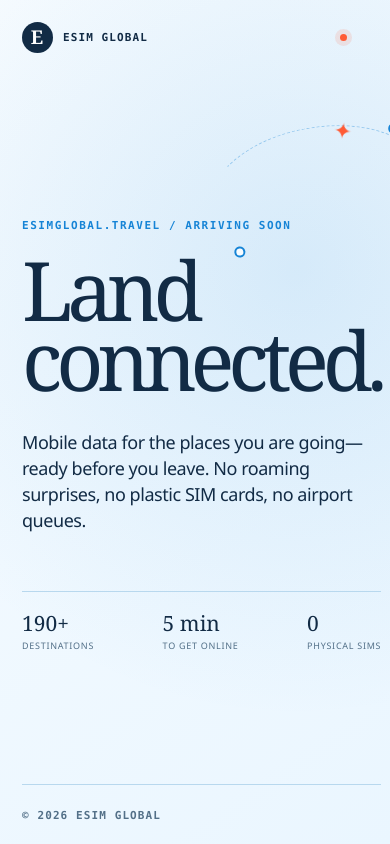
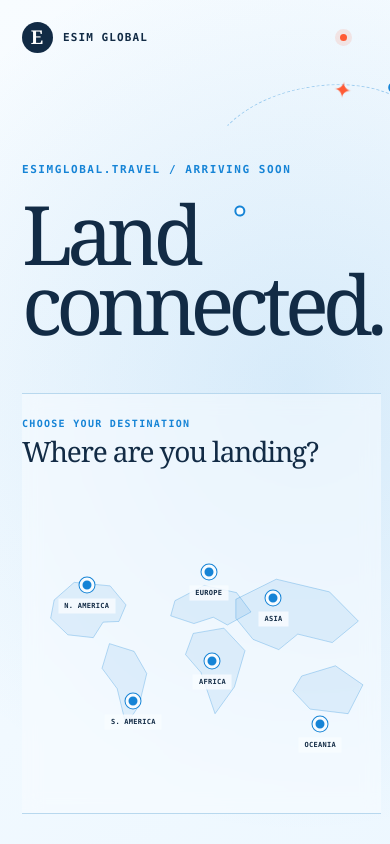
Before and after one commit to KTG1/esimglobal.travel, a Next.js app: page / in a window 390 px wide. Shown: the top 844 px of the page. Built offline with nearby package versions, Linux system fonts and the light colour scheme.

Commit message:
Add interactive destination map

```diff
--- /dev/null
+++ b/app/WorldMap.js
@@ -0,0 +1,100 @@
+"use client";
+
+import { useState } from "react";
+
+const regions = {
+  "North America": ["Canada", "Mexico", "United States", "Costa Rica", "Dominican Republic", "Jamaica"],
+  "South America": ["Argentina", "Brazil", "Chile", "Colombia", "Ecuador", "Peru", "Uruguay"],
+  Europe: ["France", "Germany", "Greece", "Italy", "Netherlands", "Portugal", "Spain", "Switzerland", "Türkiye", "United Kingdom"],
+  Africa: ["Egypt", "Kenya", "Morocco", "Nigeria", "South Africa", "Tanzania", "Tunisia"],
+  Asia: ["China", "India", "Indonesia", "Japan", "Malaysia", "Singapore", "South Korea", "Thailand", "United Arab Emirates", "Vietnam"],
+  Oceania: ["Australia", "Fiji", "New Zealand"],
+};
+
+const pins = [
+  { name: "North America", x: 18, y: 31, short: "N. America" },
+  { name: "South America", x: 31, y: 66, short: "S. America" },
+  { name: "Europe", x: 52, y: 27, short: "Europe" },
+  { name: "Africa", x: 53, y: 54, short: "Africa" },
+  { name: "Asia", x: 70, y: 35, short: "Asia" },
+  { name: "Oceania", x: 83, y: 73, short: "Oceania" },
+];
+
+export default function WorldMap() {
+  const [selectedRegion, setSelectedRegion] = useState(null);
+  const [selectedCountry, setSelectedCountry] = useState(null);
+
+  function chooseRegion(region) {
+    setSelectedRegion(region);
+    setSelectedCountry(null);
+  }
+
+  return (
+    <section className="destinationFinder" aria-labelledby="destination-title">
+      <div className="finderHeader">
+        <div>
+          <p className="finderStep">Choose your destination</p>
+          <h2 id="destination-title">
+            {selectedRegion ? selectedRegion : "Where are you landing?"}
+          </h2>
+        </div>
+        {selectedRegion && (
+          <button className="resetMap" type="button" onClick={() => chooseRegion(null)}>
+            View all continents
+          </button>
+        )}
+      </div>
+
+      <div className={`mapLayout ${selectedRegion ? "hasSelection" : ""}`}>
+        <div className="mapStage" aria-label="Select a continent from the world map">
+          <svg className="worldSilhouette" viewBox="0 0 1000 500" aria-hidden="true">
+            <path d="M80 115 137 65l102 10 45 54-20 47-45 2-28 44-72-8-49-47Z" />
+            <path d="m237 239 70 22 36 63-22 91-37 55-25-103-43-58Z" />
+            <path d="m423 117 83-43 92 20 41 55-67 37-40-22-55 18-66-22Z" />
+            <path d="m475 210 87-15 60 64-30 103-55 76-40-117-44-51Z" />
+            <path d="m596 113 115-57 151 36 82 83-74 61-98-24-54 44-73-29-49-60Z" />
+            <path d="m783 331 96-29 78 54-42 82-108-13-49-52Z" />
+          </svg>
+
+          {pins.map((pin) => (
+            <button
+              className={`mapPin ${selectedRegion === pin.name ? "active" : ""}`}
+              key={pin.name}
+              type="button"
+              style={{ left: `${pin.x}%`, top: `${pin.y}%` }}
+              onClick={() => chooseRegion(pin.name)}
+              aria-pressed={selectedRegion === pin.name}
+            >
+              <span>{pin.short}</span>
+            </button>
+          ))}
+        </div>
+
+        {selectedRegion && (
+          <div className="countryPanel" aria-live="polite">
+            <p className="countryPrompt">Now choose a country</p>
+            <div className="countryList">
+              {regions[selectedRegion].map((country) => (
+                <button
+                  key={country}
+                  type="button"
+                  className={selectedCountry === country ? "selected" : ""}
+                  onClick={() => setSelectedCountry(country)}
+                  aria-pressed={selectedCountry === country}
+                >
+                  <span>{country}</span>
+                  <span aria-hidden="true">{selectedCountry === country ? "✓" : "↗"}</span>
+                </button>
+              ))}
+            </div>
+            {selectedCountry && (
+              <p className="selectionNote">
+                <strong>{selectedCountry}</strong> selected. Plans will be available at launch.
+              </p>
+            )}
+          </div>
+        )}
+      </div>
+    </section>
+  );
+}
--- a/app/globals.css
+++ b/app/globals.css
@@ -42,10 +42,33 @@ main {
 .status { display: flex; align-items: center; gap: 9px; }
 .status i { width: 7px; height: 7px; border-radius: 50%; background: var(--signal); box-shadow: 0 0 0 5px rgba(255,91,53,.13); }
 
-.hero { position: relative; align-self: center; max-width: 860px; padding: 12vh 0; }
+.hero { position: relative; align-self: center; width: 100%; max-width: 1180px; padding: 12vh 0; }
 .eyebrow { margin: 0 0 22px; color: var(--ocean); font: 700 11px/1.2 "SFMono-Regular", Consolas, monospace; letter-spacing: .14em; }
 h1 { max-width: 780px; margin: 0; font: 400 clamp(64px, 11vw, 150px)/.86 Georgia, "Times New Roman", serif; letter-spacing: -.075em; }
 .intro { max-width: 620px; margin: 34px 0 0; font-size: clamp(18px, 2.2vw, 25px); line-height: 1.45; letter-spacing: -.025em; }
+
+.destinationFinder { margin-top: 54px; border-top: 1px solid var(--line); border-bottom: 1px solid var(--line); background: rgba(248,252,255,.56); backdrop-filter: blur(9px); }
+.finderHeader { display: flex; align-items: end; justify-content: space-between; gap: 24px; padding: 24px 0 18px; }
+.finderStep, .countryPrompt { margin: 0 0 7px; color: var(--ocean); font: 700 10px/1.2 "SFMono-Regular", Consolas, monospace; letter-spacing: .13em; text-transform: uppercase; }
+.finderHeader h2 { margin: 0; font: 400 clamp(28px, 4vw, 46px)/1 Georgia, "Times New Roman", serif; letter-spacing: -.04em; }
+.resetMap { border: 0; padding: 8px 0; color: var(--ink); background: transparent; font: 700 10px/1.2 "SFMono-Regular", Consolas, monospace; letter-spacing: .08em; text-transform: uppercase; cursor: pointer; border-bottom: 1px solid var(--ink); }
+
+.mapLayout { display: grid; grid-template-columns: 1fr; min-height: 330px; transition: grid-template-columns .4s ease; }
+.mapLayout.hasSelection { grid-template-columns: minmax(0, 1.6fr) minmax(280px, .8fr); }
+.mapStage { position: relative; min-height: 330px; overflow: hidden; }
+.worldSilhouette { position: absolute; inset: 5% 1% 0; width: 98%; height: 90%; fill: rgba(22,132,214,.095); stroke: rgba(22,132,214,.4); stroke-width: 2; stroke-linejoin: round; }
+.mapPin { position: absolute; z-index: 1; transform: translate(-50%, -50%); display: grid; place-items: center; width: 15px; height: 15px; padding: 0; border: 3px solid var(--paper); border-radius: 50%; background: var(--ocean); box-shadow: 0 0 0 1px var(--ocean); cursor: pointer; transition: transform .2s ease, background .2s ease; }
+.mapPin span { position: absolute; top: 18px; padding: 4px 6px; color: var(--ink); background: rgba(248,252,255,.84); white-space: nowrap; font: 700 9px/1 "SFMono-Regular", Consolas, monospace; letter-spacing: .04em; text-transform: uppercase; }
+.mapPin:hover, .mapPin.active { transform: translate(-50%, -50%) scale(1.4); background: var(--signal); box-shadow: 0 0 0 1px var(--signal); }
+.mapPin:hover span, .mapPin.active span { transform: scale(.715); }
+
+.countryPanel { padding: 21px 0 21px 26px; border-left: 1px solid var(--line); animation: revealPanel .3s ease both; }
+.countryList { display: grid; max-height: 270px; overflow: auto; scrollbar-width: thin; }
+.countryList button { display: flex; justify-content: space-between; gap: 12px; width: 100%; padding: 10px 4px; border: 0; border-bottom: 1px solid rgba(184,216,238,.7); color: var(--ink); background: transparent; font: 500 14px/1.2 "Avenir Next", Avenir, sans-serif; text-align: left; cursor: pointer; }
+.countryList button:hover, .countryList button.selected { color: var(--ocean); padding-left: 9px; }
+.selectionNote { margin: 14px 0 0; color: #537088; font-size: 12px; line-height: 1.45; }
+.selectionNote strong { color: var(--ink); }
+@keyframes revealPanel { from { opacity: 0; transform: translateX(12px); } }
 
 .availability { display: flex; gap: clamp(28px, 6vw, 76px); margin-top: 58px; padding-top: 20px; border-top: 1px solid var(--line); }
 .availability div { display: grid; gap: 4px; }
@@ -67,6 +90,12 @@ footer { padding-top: 24px; border-top: 1px solid var(--line); color: #537088; }
   h1 { font-size: clamp(58px, 21vw, 96px); }
   .availability { gap: 22px; justify-content: space-between; }
   .availability span { font-size: 9px; }
+  .finderHeader { align-items: start; }
+  .resetMap { max-width: 90px; }
+  .mapLayout.hasSelection { grid-template-columns: 1fr; }
+  .mapStage { min-height: 245px; }
+  .countryPanel { padding: 20px 0; border-top: 1px solid var(--line); border-left: 0; }
+  .mapPin span { font-size: 7px; }
   footer span:last-child { display: none; }
 }
 
--- a/app/page.js
+++ b/app/page.js
@@ -1,3 +1,5 @@
+import WorldMap from "./WorldMap";
+
 export default function Home() {
   return (
     <main>
@@ -18,6 +20,7 @@ export default function Home() {
 
         <p className="eyebrow">ESIMGLOBAL.TRAVEL / ARRIVING SOON</p>
         <h1>Land connected.</h1>
+        <WorldMap />
         <p className="intro">
           Mobile data for the places you are going—ready before you leave.
           No roaming surprises, no plastic SIM cards, no airport queues.
```
